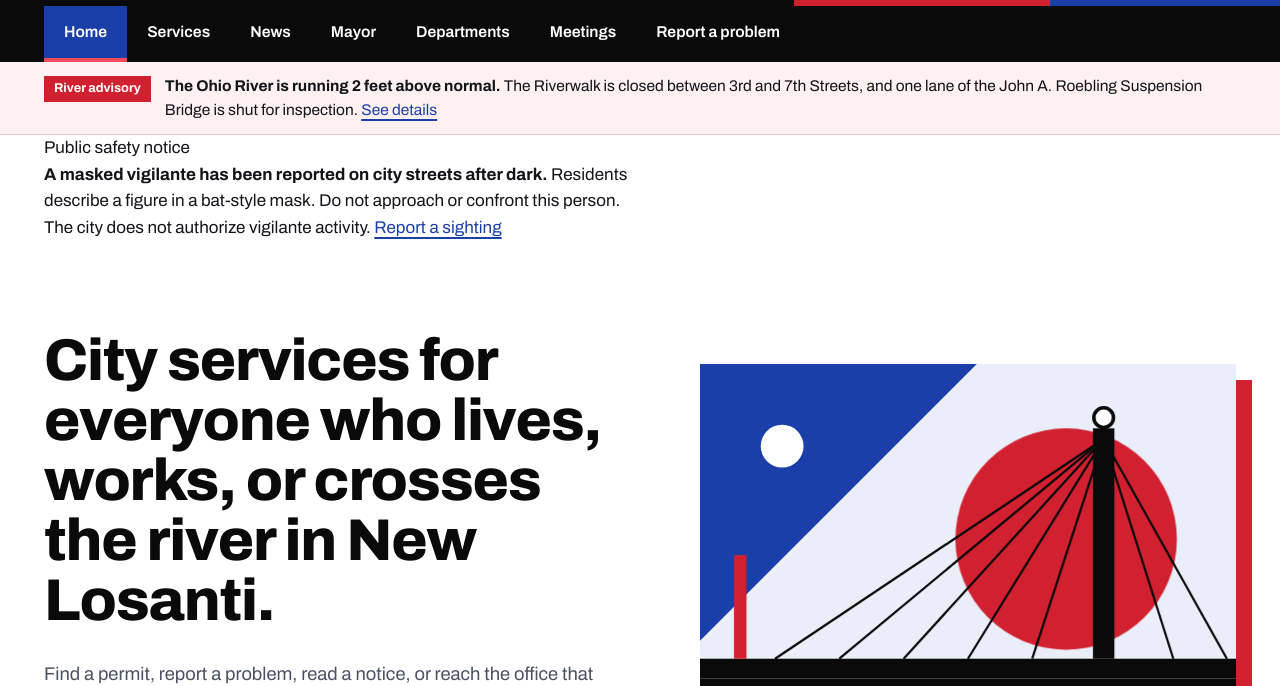
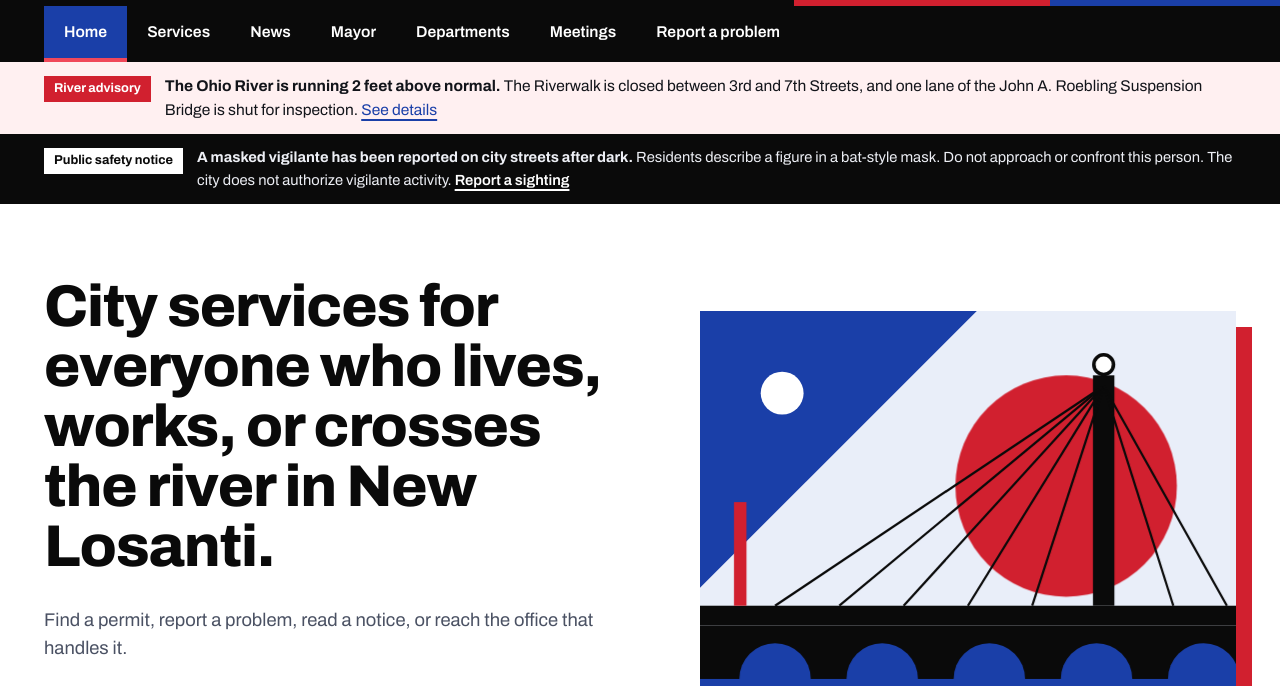
Before and after one commit to iktruhs/fakecity, a plain HTML site: page index.html in a window 1280 px wide. Shown: the part 139-825 px from the top of the page. Drawn offline with Linux system fonts and the light colour scheme.

Commit message:
Update index.html

```diff
--- a/index.html
+++ b/index.html
@@ -92,6 +92,11 @@ nav.main a:hover,nav.main a[aria-current="page"]{border-bottom-color:var(--brass
 .alert .wrap{display:flex;gap:14px;align-items:flex-start;padding-top:12px;padding-bottom:12px}
 .alert .tag{background:var(--flood);color:var(--white);font-weight:700;font-size:.8rem;padding:3px 10px;white-space:nowrap;margin-top:2px}
 .alert p{margin:0;max-width:none;font-size:.97rem}
+.notice{background:var(--river-ink);color:#EDEFF5;margin-bottom:-1px}
+.notice .tag{background:var(--white);color:var(--river-ink)}
+.notice p{font-size:.92rem;color:#EDEFF5}
+.notice a{color:var(--white);font-weight:600}
+.notice a:hover{color:var(--brass)}
 
 /* Hero */
 .hero{padding:72px 0 84px}
@@ -321,8 +326,7 @@ footer .fine strong{color:var(--brass)}
     <span class="tag">River advisory</span>
     <p><strong>The Ohio River is running 2 feet above normal.</strong> The Riverwalk is closed between 3rd and 7th Streets, and one lane of the John A. Roebling Suspension Bridge is shut for inspection. <a href="#">See details</a></p>
   </div>
-</div>
-
+  <!-- Notice bar: edit or delete -->
   <div class="notice">
     <div class="wrap">
       <span class="tag">Public safety notice</span>
@@ -330,7 +334,6 @@ footer .fine strong{color:var(--brass)}
     </div>
   </div>
 </div>
-
 
 <main id="main">
 
```
